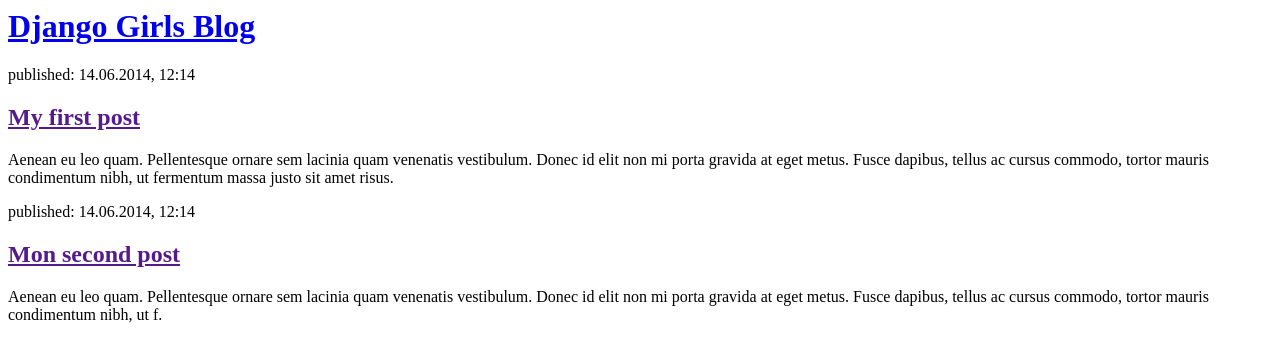
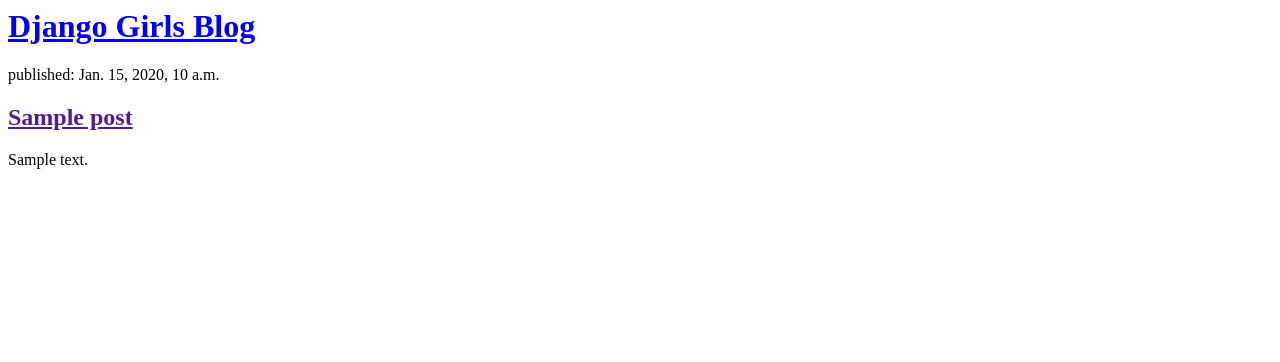
Before and after one commit to sabrinasdk/mon-nouveau-blog, a Django app: template blog/templates/blog/post_list.html in a window 1280 px wide. Shown: the top 362 px of the page. Run offline with Django 3.2, Linux system fonts and the light colour scheme; the template is opened without the code that fills it: values that come from a table or form of the project are taken from there, others are empty; tables that the repository leaves empty hold one stand-in row (values such as "Sample post").

Commit message:
Modified templates to display posts from database.

```diff
--- a/blog/templates/blog/post_list.html
+++ b/blog/templates/blog/post_list.html
@@ -7,6 +7,14 @@
             <h1><a href="/">Django Girls Blog</a></h1>
         </div>
 
+        {% for post in posts %}
+        <div>
+            <p>published: {{ post.published_date }}</p>
+            <h2><a href="">{{ post.title }}</a></h2>
+            <p>{{ post.text|linebreaksbr }}</p>
+        </div>
+    {% endfor %}
+<!--
         <div>
             <p>published: 14.06.2014, 12:14</p>
             <h2><a href="">My first post</a></h2>
@@ -18,5 +26,6 @@
             <h2><a href="">Mon second post</a></h2>
             <p>Aenean eu leo quam. Pellentesque ornare sem lacinia quam venenatis vestibulum. Donec id elit non mi porta gravida at eget metus. Fusce dapibus, tellus ac cursus commodo, tortor mauris condimentum nibh, ut f.</p>
         </div>
+    -->
     </body>
 </html>
--- a/blog/views.py
+++ b/blog/views.py
@@ -1,5 +1,8 @@
 from django.shortcuts import render
+from django.utils import timezone
+from .models import Post
 
 # Create your views here.
 def post_list(request):
-    return render(request, 'blog/post_list.html', {})
+    posts = Post.objects.filter(published_date__lte=timezone.now()).order_by('published_date')
+    return render(request, 'blog/post_list.html', {'posts': posts})
```
